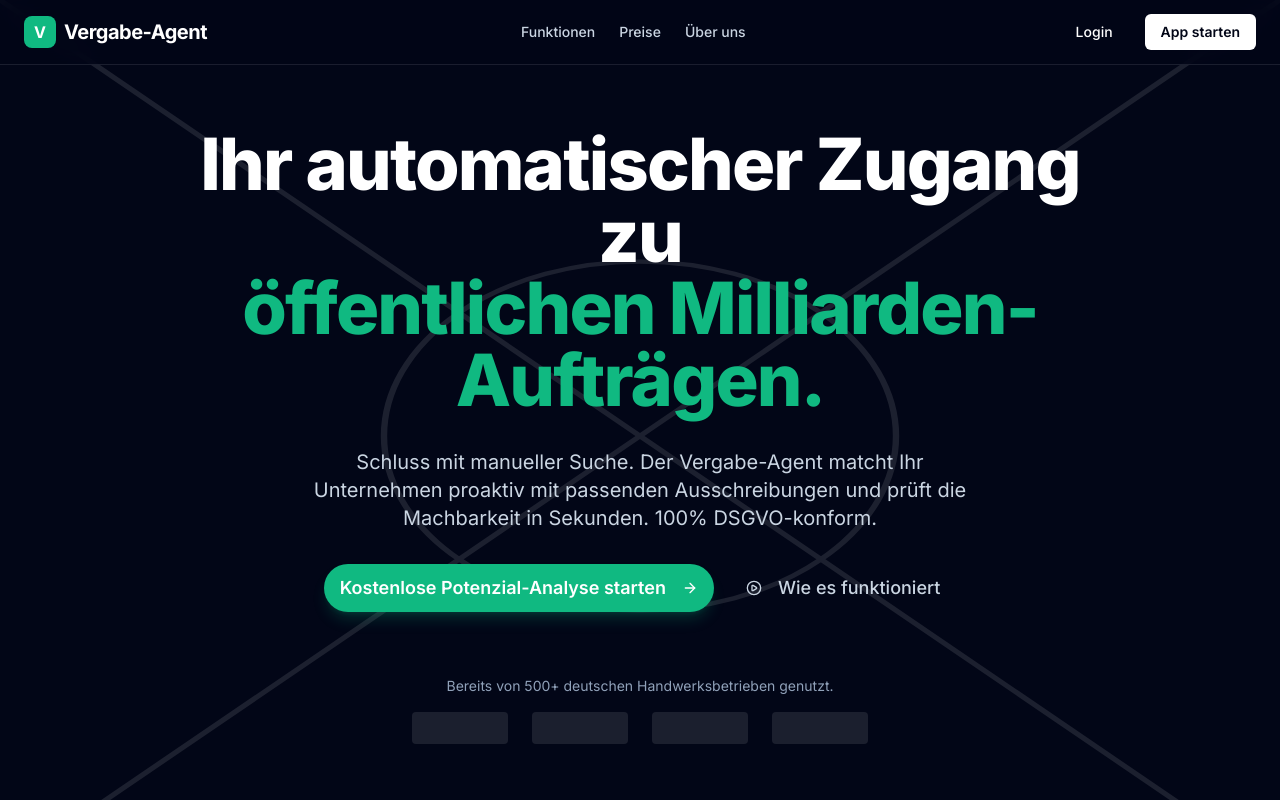
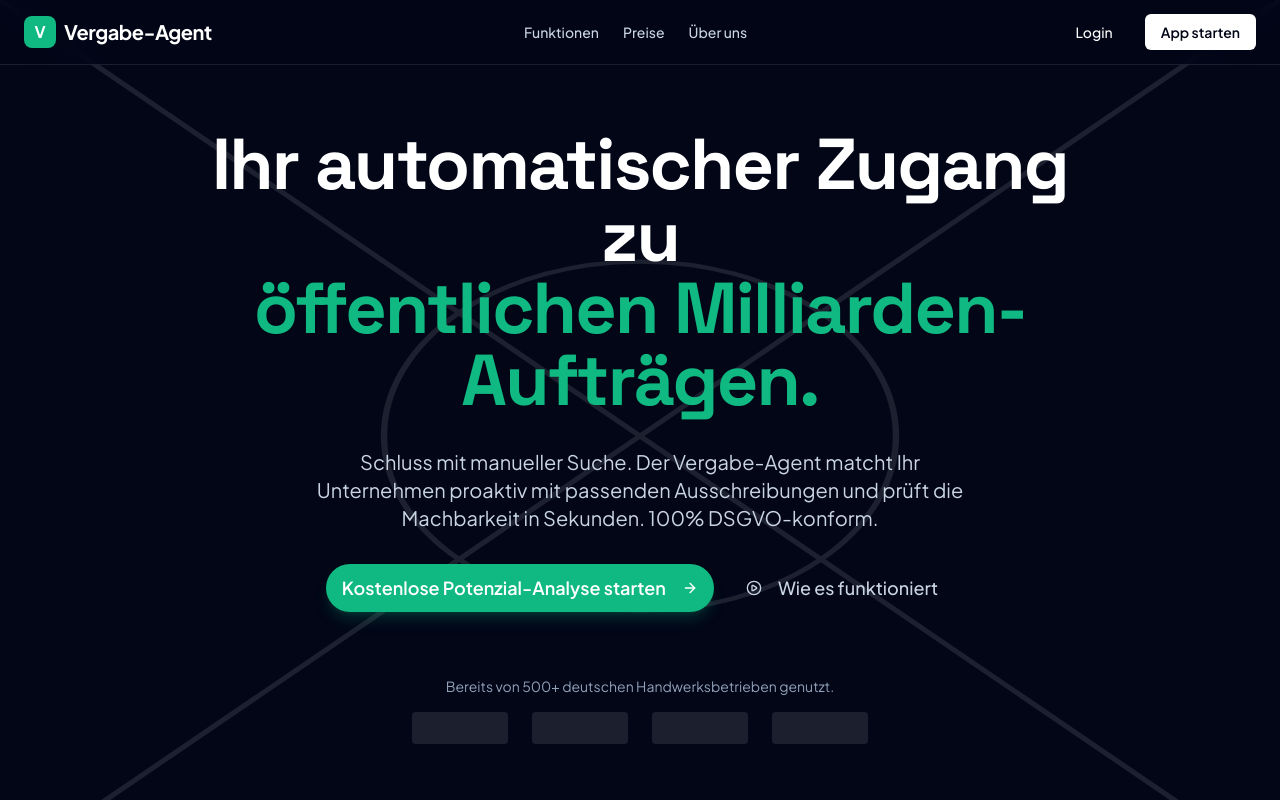
Before and after one commit to dome385/vergabe-ai-agent, a Next.js app: page / in a window 1280 px wide. Shown: the top 800 px of the page. Built offline with nearby package versions, Linux system fonts and the light colour scheme.

Commit message:
bugfix and font

```diff
--- a/package.json
+++ b/package.json
@@ -30,6 +30,7 @@
     "@types/node": "^20",
     "@types/react": "^19",
     "@types/react-dom": "^19",
+    "baseline-browser-mapping": "^2.8.32",
     "eslint": "^9",
     "eslint-config-next": "16.0.5",
     "tailwindcss": "^4",
--- a/src/app/globals.css
+++ b/src/app/globals.css
@@ -152,6 +152,24 @@
   }
   body {
     @apply bg-background text-foreground;
+    font-family: var(--font-sans, "Plus Jakarta Sans", "Inter", "Segoe UI", system-ui, sans-serif);
     scrollbar-gutter: stable;
   }
+  h1,
+  h2,
+  h3,
+  h4 {
+    font-family: var(
+      --font-heading,
+      "Space Grotesk",
+      "Plus Jakarta Sans",
+      "Segoe UI",
+      system-ui,
+      sans-serif
+    );
+    letter-spacing: -0.02em;
+  }
+  body[data-scroll-locked] [data-scroll-lock-aware] {
+    width: calc(100% - var(--removed-body-scroll-bar-size, 0px)) !important;
+  }
 }
--- a/src/app/layout.tsx
+++ b/src/app/layout.tsx
@@ -1,8 +1,18 @@
 import type { Metadata } from "next";
-import { Inter } from "next/font/google";
+import { Plus_Jakarta_Sans, Space_Grotesk } from "next/font/google";
 import "./globals.css";
 
-const inter = Inter({ subsets: ["latin"] });
+const plusJakarta = Plus_Jakarta_Sans({
+  subsets: ["latin"],
+  weight: ["400", "500", "600", "700"],
+  variable: "--font-sans",
+});
+
+const spaceGrotesk = Space_Grotesk({
+  subsets: ["latin"],
+  weight: ["500", "600", "700"],
+  variable: "--font-heading",
+});
 
 export const metadata: Metadata = {
   title: "Vergabe-Agent | Öffentliche Aufträge automatisch gewinnen",
@@ -16,7 +26,9 @@
 }>) {
   return (
     <html lang="de">
-      <body className={`${inter.className} antialiased bg-background text-foreground`}>
+      <body
+        className={`${plusJakarta.className} ${plusJakarta.variable} ${spaceGrotesk.variable} antialiased bg-background text-foreground`}
+      >
         {children}
       </body>
     </html>
--- a/src/components/landing/Header.tsx
+++ b/src/components/landing/Header.tsx
@@ -4,7 +4,10 @@
 
 export const Header = () => {
   return (
-    <header className="fixed top-0 w-full z-50 bg-navy-950/80 backdrop-blur-md border-b border-white/10">
+    <header
+      data-scroll-lock-aware
+      className="fixed top-0 left-0 w-full z-50 bg-navy-950/80 backdrop-blur-md border-b border-white/10"
+    >
       <div className="container px-4 md:px-6 mx-auto h-16 flex items-center justify-between">
         <div className="flex items-center gap-2">
           <div className="h-8 w-8 bg-emerald-500 rounded-lg flex items-center justify-center font-bold text-white">
```
Also changed, not shown: 1 other file (tests, documents, lock files or other folders).
